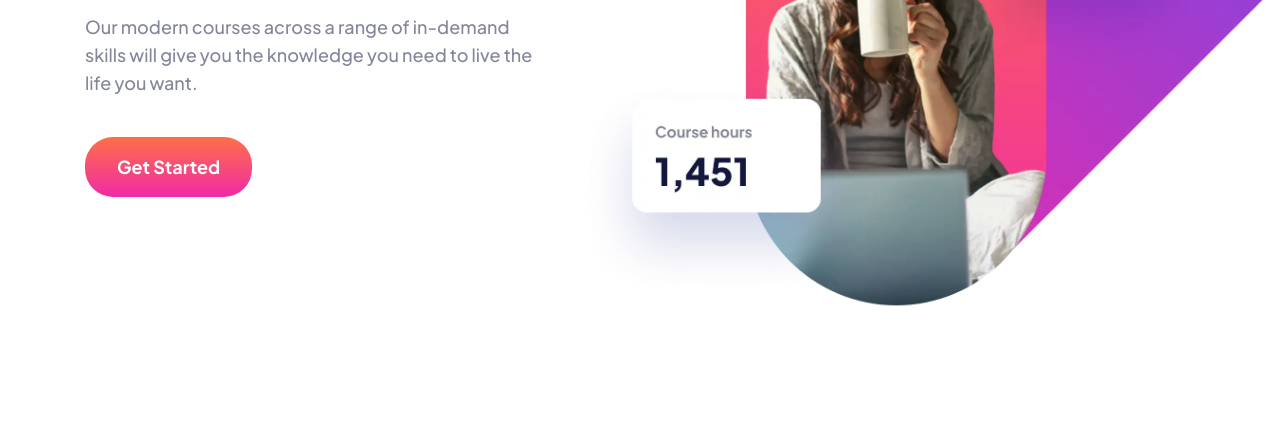
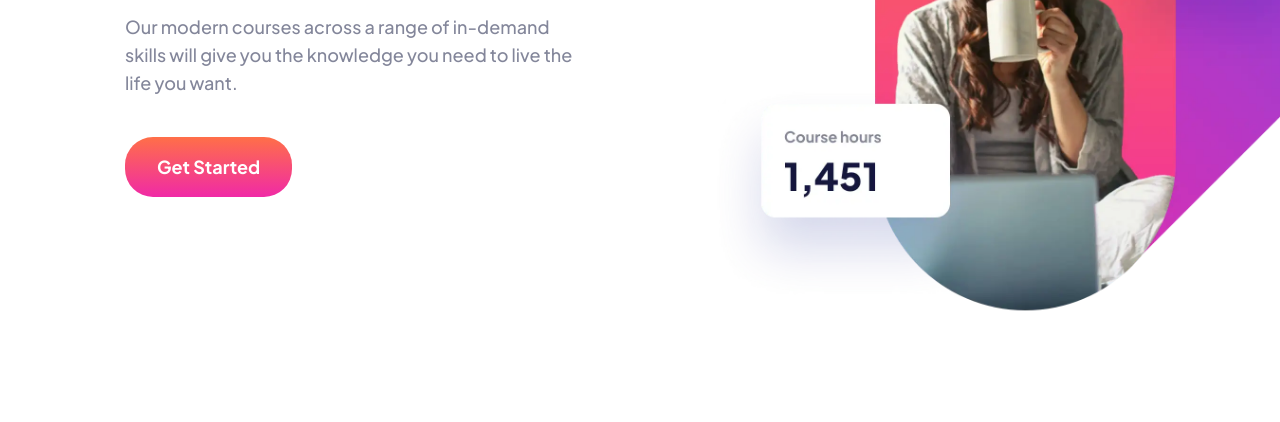
Before and after one commit to Jacoappolinario/skilled-elearning-landing-page, a plain HTML site: page index.html in a window 1280 px wide. Shown: the part 408-830 px from the top of the page. Drawn offline with Linux system fonts and the light colour scheme.

Commit message:
add media queries

```diff
--- a/css/home/header.css
+++ b/css/home/header.css
@@ -41,6 +41,12 @@
   .header-bg {
     background-size: 1100px;
     background-position: right -128px top -181px;
+  }
+}
+
+@media (max-width: 1300px) {
+  .header-bg {
+    background-position: right -422px top -110px;
   }
 }
 
--- a/css/utilities/componentes.css
+++ b/css/utilities/componentes.css
@@ -45,12 +45,14 @@
     linear-gradient(180deg, #4851ff 0%, #f02aa6 100%);
 }
 
-@media (max-width: 800px) {
+@media (max-width: 1300px) {
   .container {
     padding-left: 2.5rem;
     padding-right: 2.5rem;
   }
+}
 
+@media (max-width: 800px) {
   .button {
     padding: 0.69rem 1.5rem;
     font: 700 1rem/1.75 "Plus Jakarta Sans", sans-serif;
```
